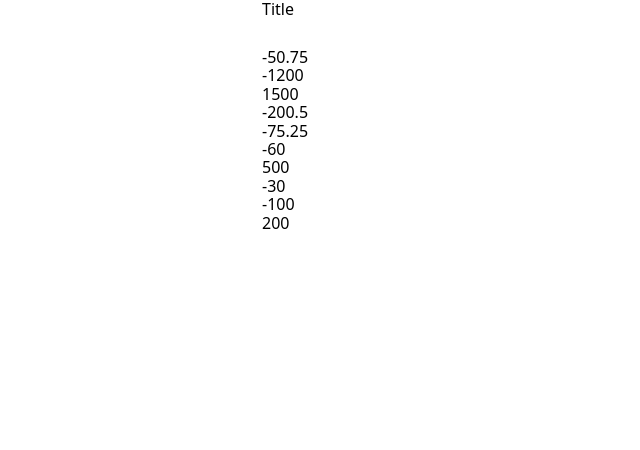
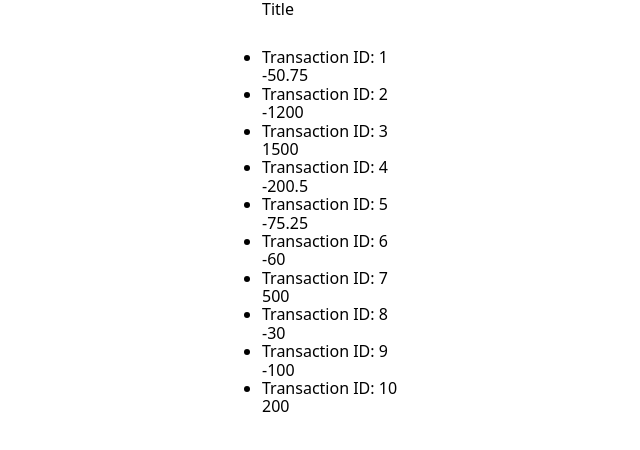
Before and after one commit to juliansngr/mon-ey, a Next.js app: page / in a window 1280 px wide. Shown: the top 450 px of the page, without its empty margins (194-834 px from the left). Built offline with nearby package versions, Linux system fonts and the light colour scheme.

Commit message:
added data + api endpoint + useSWR, added prototype layout

```diff
--- a/pages/index.js
+++ b/pages/index.js
@@ -6,16 +6,15 @@ export default function HomePage() {
   if (isLoading) return null;
 
   return (
-    <>
+    <ul>
       {data.map((transaction) => {
-        return <p key={transaction.id}>{transaction.amount}</p>;
+        return (
+          <li key={transaction.id}>
+            <p>Transaction ID: {transaction.id}</p>
+            <p>{transaction.amount}</p>
+          </li>
+        );
       })}
-
-      {/* <container>
-        <header></header>
-        <main></main>
-        <nav></nav>
-      </container> */}
-    </>
+    </ul>
   );
 }
```
